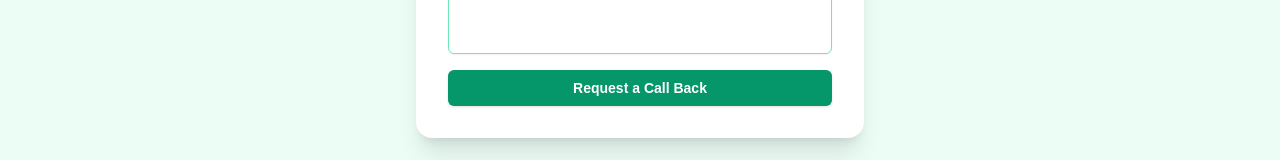
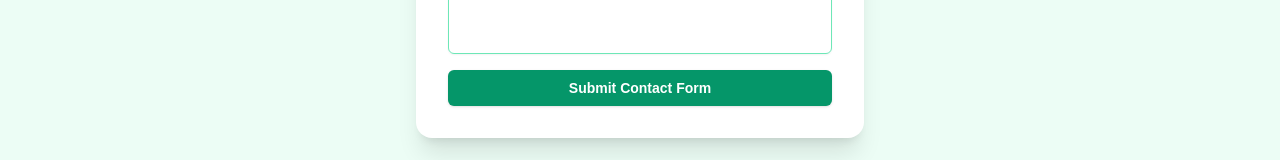
Before and after one commit to noodlesaddle/nutripharma, a Next.js app: page / in a window 1280 px wide. Shown: the part 4607-4767 px from the top of the page. Built offline with nearby package versions, Linux system fonts and the light colour scheme.

Commit message:
build fix contact detail fixed

```diff
--- a/components/nutripharm-landing.tsx
+++ b/components/nutripharm-landing.tsx
@@ -17,7 +17,6 @@ import {
   Pill,
   Truck,
   ShieldCheck,
-  Phone,
   Globe,
   Menu,
   X,
@@ -148,14 +147,14 @@ const content = {
         email: "Your Email",
         phone: "Your Phone Number",
         request: "Your Request",
-        submit: "Request a Call Back",
+        submit: "Submit Contact Form",
       },
       placeHolder: {
         name: "Please provide us your Name",
         email: "Please provide us your Email",
         phone: "Please provide us your Phone Number",
         // request: "Please provide us your Request",
-        submit: "Request a Call Back",
+        submit: " ",
       },
     },
     footer: {
```
